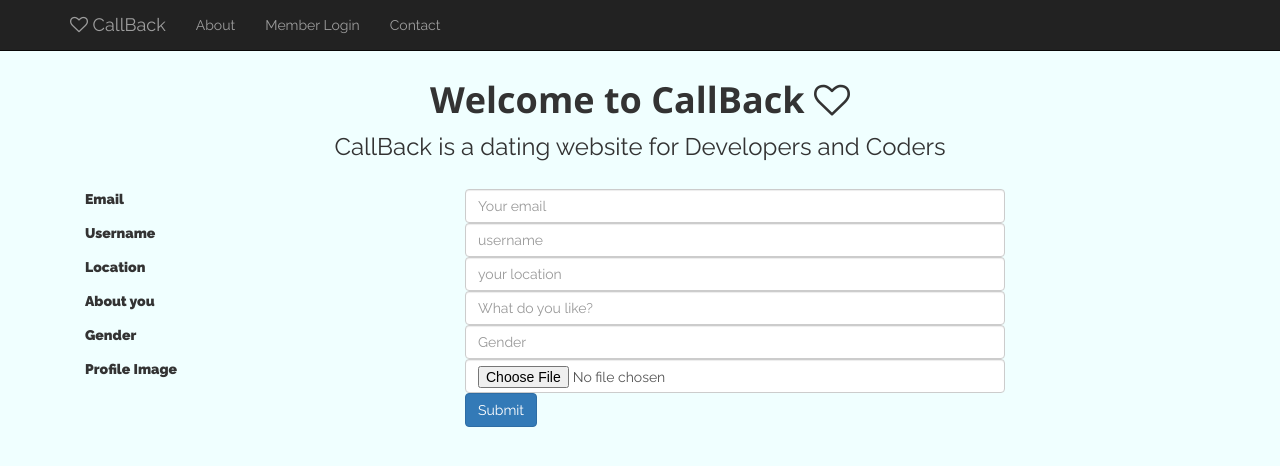
After one commit to Tommy-B-Git/tb-project, a Flask app: page /profile/update in a window 1280 px wide. The commit adds this page. Shown: the top 466 px of the page. Run offline with Flask 2, Linux system fonts and the light colour scheme; some libraries are stand-ins or nearby versions.

```diff
--- a/templates/myProfile.html
+++ b/templates/myProfile.html
@@ -28,13 +28,14 @@
           <p class="text-center profText">{{ row[2] }}</p>
           <p class="text-center profText">{{ row[3] }}</p>
           <p class="text-center profText">{{ row[4] }}</p>
-          <img src="{{ row[5] }}" class="profImg">
+          <img src="img/{{ row[5] }}" class="profImg">
           </div>
         {% endfor %}
       </div> <!-- end row -->
       <br>
       <div class="col-md-4 col-md-offset-4">
-      <a class="btn btn-danger btn-block" href="#">Update Profile</a><a
+      <a class="btn btn-success btn-block" href="{{ url_for('create_profile') }}">Create Profile</a>
+      <a class="btn btn-danger btn-block" href="{{ url_for('update_profile') }}">Update Profile</a><a
       class="btn btn-default btn-block" href="{{ url_for('logout') }}">Log Out</a>
       </div>
     </div> <!-- end container -->
--- /dev/null
+++ b/templates/update.html
@@ -0,0 +1,31 @@
+<!doctype html>
+<html>
+  <head>
+    <title>CallBack | Home</title>
+    {% include 'head.html' %}
+  </head>
+
+  <body>
+    {% include 'navigation.html' %}
+    <!-- start of form container-->
+    <div class="container">
+      <div class="row">
+        <div class="col-md-8 col-md-offset-2">
+          <h1 class="appHeaders text-center">Welcome to CallBack <i class="fa fa-heart-o" aria-hidden="true"></i></h1>
+          <p class="text-center bigText">CallBack is a dating website for
+          Developers and Coders</p>
+          {% if message %}
+            {% for message in get_flashed_messages() %}
+             <div class="alert alert-success" role="alert">{{ message }}</div>
+            {% endfor %}
+          {% endif %}
+          </div>
+        </div>
+      </div> <!-- end row -->
+    </div> <!-- end container -->
+    <div class="container">{% include 'updateProf.html' %}</div>
+  </body>
+  <script src="https://ajax.googleapis.com/ajax/libs/jquery/3.1.0/jquery.min.js"></script>
+  <script src="{{ url_for('static', filename='js/bootstrap.min.js') }}"></script>
+  <script src="{{ url_for('static', filename='js/custom.js') }}"></script>
+</html>
--- /dev/null
+++ b/templates/updateProf.html
@@ -0,0 +1,60 @@
+<!-- Form Name -->
+<form action="{{ url_for('update_profile') }}" method="post" enctype="multipart/form-data">
+
+<!-- EMAIL -->
+<div class="form-group">
+  <label class="col-md-4 control-label" for="textinput">Email</label>
+  <div class="col-md-6">
+  <input id="textinput" name="email" type="text" placeholder="Your email" class="form-control input-md" required="">
+  </div>
+</div>
+
+<!-- USERNAME-->
+<div class="form-group">
+  <label class="col-md-4 control-label" for="textinput">Username</label>
+  <div class="col-md-6">
+  <input id="textinput" name="username" type="text" placeholder="username" class="form-control input-md" required="">
+  </div>
+</div>
+
+<!-- LOCATION-->
+<div class="form-group">
+  <label class="col-md-4 control-label" for="location">Location</label>
+  <div class="col-md-6">
+  <input id="location" name="location" type="text" placeholder="your location" class="form-control input-md" required="">
+  </div>
+</div>
+
+<!-- BIO -->
+<div class="form-group">
+  <label class="col-md-4 control-label" for="bio">About you</label>
+  <div class="col-md-6">
+  <input id="bio" name="bio" type="text" placeholder="What do you like?" class="form-control input-md" required="">
+  </div>
+</div>
+
+<!-- GENDER -->
+<div class="form-group">
+  <label class="col-md-4 control-label" for="bio">Gender</label>
+  <div class="col-md-6">
+  <input id="gender" name="gender" type="text" placeholder="Gender" class="form-control input-md" required="">
+  </div>
+</div>
+
+<!-- File Button -->
+<div class="form-group">
+  <label class="col-md-4 control-label" for="prof_img">Profile Image</label>
+  <div class="col-md-6">
+    <input id="prof_img" name="datafile" class="input-file form-control input-md" type="file">
+  </div>
+</div>
+
+<!-- Button -->
+<div class="form-group">
+  <label class="col-md-4 control-label" for="submit_profile"></label>
+  <div class="col-md-6">
+    <button id="submit_profile" name="submit_profile" class="btn btn-primary">Submit</button>
+  </div>
+</div>
+
+</form>
```
Also changed, not shown: templates/premForms.html (+18 -7 lines), templates/signUpForms.html (+19 -14 lines).
